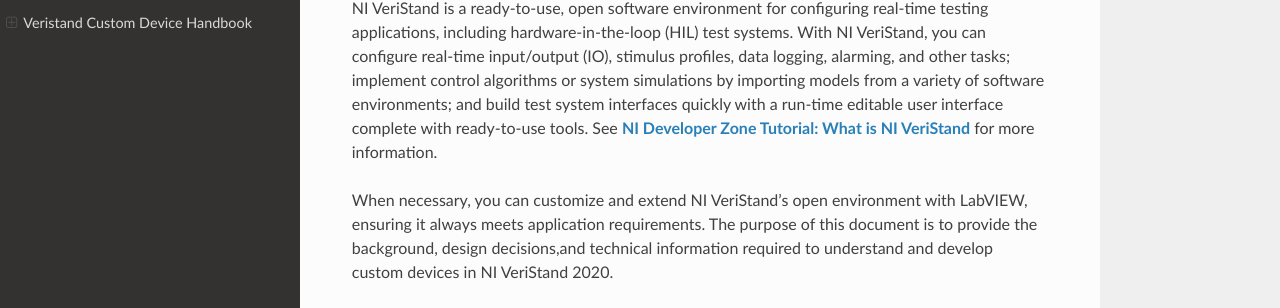
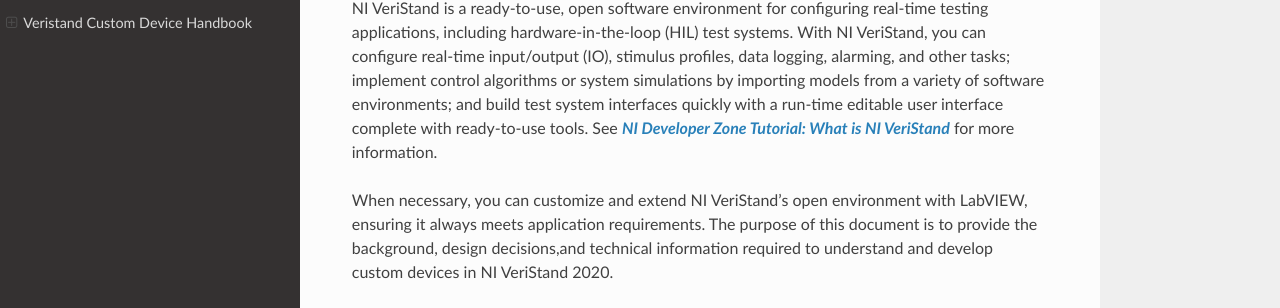
Before and after one commit to ni/niveristand-custom-device-handbook, a Sphinx documentation site: the page built from docs/index.md, in a window 1280 px wide and 900 px high, scrolled down 1079 px. Shown: the part 138-446 px from the top of the window. Built offline with Sphinx 7.4.7 and the Read the Docs theme 2.0.0, drawn with Linux system fonts in a browser that asks for light colours.

Commit message:
commit 18

```diff
--- a/docs/index.md
+++ b/docs/index.md
@@ -45,7 +45,7 @@
 ### Introduction
 
 
-NI VeriStand is a ready-to-use, open software environment for configuring real-time testing applications, including hardware-in-the-loop (HIL) test systems. With NI VeriStand, you can configure real-time input/output (IO), stimulus profiles, data logging, alarming, and other tasks; implement control algorithms or system simulations by importing models from a variety of software environments; and build test system interfaces quickly with a run-time editable user interface complete with ready-to-use tools. See <span style="color:green">**[NI Developer Zone Tutorial: What is NI VeriStand](https://www.ni.com/en-us/shop/data-acquisition-and-control/application-software-for-data-acquisition-and-control-category/what-is-veristand.html)**</span> for more information.
+NI VeriStand is a ready-to-use, open software environment for configuring real-time testing applications, including hardware-in-the-loop (HIL) test systems. With NI VeriStand, you can configure real-time input/output (IO), stimulus profiles, data logging, alarming, and other tasks; implement control algorithms or system simulations by importing models from a variety of software environments; and build test system interfaces quickly with a run-time editable user interface complete with ready-to-use tools. See <span style="color:green">***[NI Developer Zone Tutorial: What is NI VeriStand](https://www.ni.com/en-us/shop/data-acquisition-and-control/application-software-for-data-acquisition-and-control-category/what-is-veristand.html)***</span> for more information.
 
 When necessary, you can customize and extend NI VeriStand’s open environment with LabVIEW, ensuring it always meets application requirements. The purpose of this document is to provide the background, design decisions,and technical information required to understand and develop custom devices in NI VeriStand 2020.
 
```
